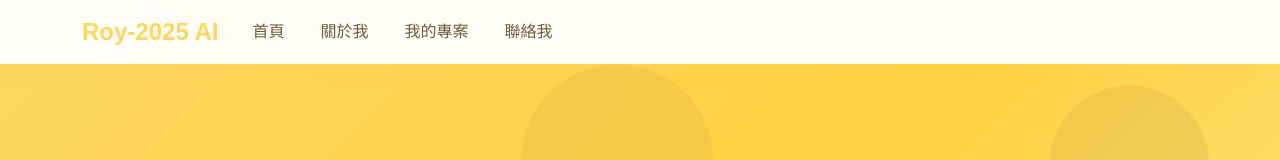
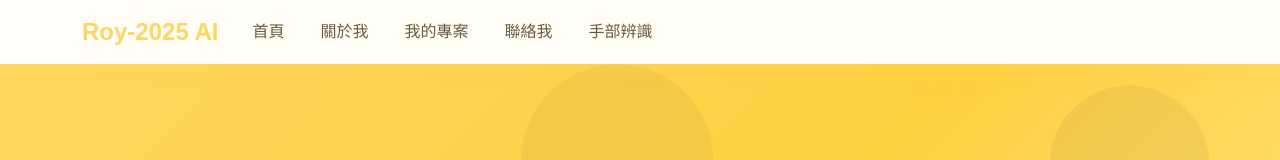
Before and after one commit to royhuang12/royhuang12.github.io, a plain HTML site: page index.html in a window 1280 px wide. Shown: the top 160 px of the page. Drawn offline with nearby package versions, Linux system fonts and the light colour scheme.

Commit message:
Update index.html

```diff
--- a/index.html
+++ b/index.html
@@ -32,6 +32,9 @@
                     </li>
                     <li class="nav-item">
                         <a class="nav-link" href="#contact">聯絡我</a>
+                    </li>
+                    <li class="nav-item">
+                        <a class="nav-link" href="hand-1.html">手部辨識</a>
                     </li>
                 </ul>
             </div>
```
